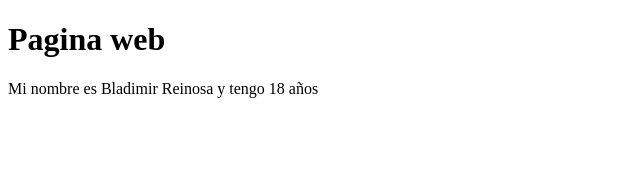
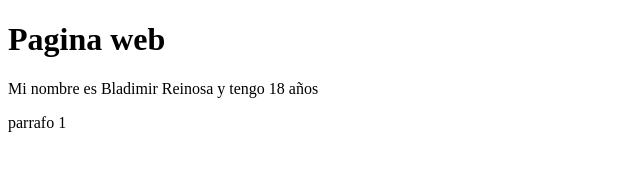
Before and after one commit to Bladimir-Rei/Ejemplo_Seminario_Git_GitHub, a plain HTML site: page index.html in a window 1280 px wide. Shown: the full height of the page, 0-640 px from the left. Drawn offline with Linux system fonts and the light colour scheme.

Commit message:
se agrego un segundo parrafo

```diff
--- a/index.html
+++ b/index.html
@@ -12,5 +12,9 @@
         Mi nombre es Bladimir Reinosa y tengo 18 años
     </p>
 
+    <p>
+        parrafo 1
+    </p>
+
 </body>
 </html>
```
